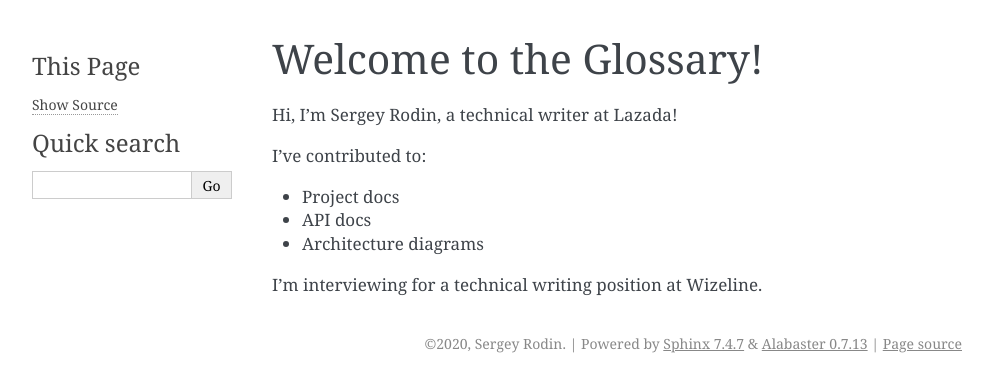
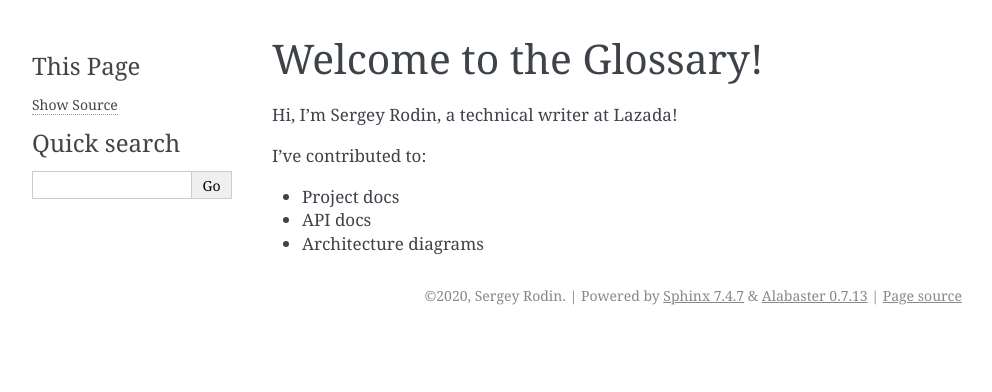
Before and after one commit to RodinGolodin/glossary-docs, a Sphinx documentation site: the page built from docs/about-me.rst, in a window 1280 px wide. Shown: the top 392 px of the page, without its empty margins (148-1140 px from the left). Built offline with Sphinx 7.4.7, drawn with Linux system fonts in a browser that asks for light colours.

Commit message:
Deleted a line about a career change

```diff
--- a/docs/about-me.rst
+++ b/docs/about-me.rst
@@ -8,5 +8,3 @@ I've contributed to:
 *   Project docs
 *	API docs
 *   Architecture diagrams
-
-I'm interviewing for a technical writing position at Wizeline.
```
